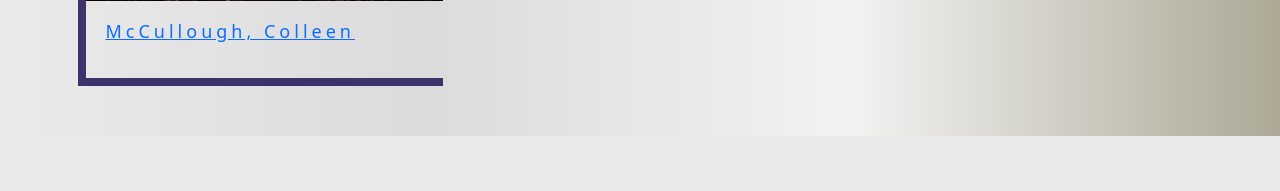
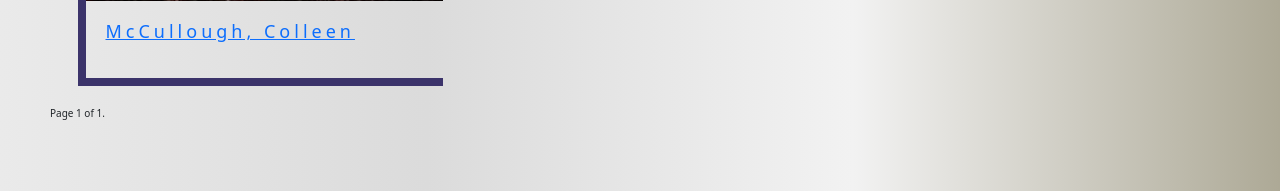
Before and after one commit to ErmolaE/Authors_Books_service, a Django app: page /authors/ in a window 1280 px wide. Shown: the part 1181-1372 px from the top of the page. Before the commit the page ends 1317 px from the top, so only its background shows below. Run offline with Django 4.2, Linux system fonts and the light colour scheme; data comes from the database, SQL or seed files in the repository; some libraries are stand-ins or nearby versions.

Commit message:
add paginator to authors

```diff
--- a/app/templates/authors.html
+++ b/app/templates/authors.html
@@ -6,7 +6,7 @@
 
 <div class="container">
     <div class="row">
-        {% for a in authors %}
+        {% for a in page_obj %}
         <div class="col-md-4 col-sm-6">
             <div class="our-team">
                 <div class="team-image">
@@ -29,5 +29,22 @@
 
     </div>
 </div>
+<div class="pagination">
+    <span class="step-links">
+        {% if page_obj.has_previous %}
+        <a href="?page=1">&laquo; first</a>
+        <a href="?page={{ page_obj.previous_page_number }}">previous</a>
+        {% endif %}
+
+        <span class="current">
+            Page {{ page_obj.number }} of {{ page_obj.paginator.num_pages }}.
+        </span>
+
+        {% if page_obj.has_next %}
+        <a href="?page={{ page_obj.next_page_number }}">next</a>
+        <a href="?page={{ page_obj.paginator.num_pages }}">last &raquo;</a>
+        {% endif %}
+    </span>
+</div>
 
 {% endblock maincontent %}
--- a/app/views.py
+++ b/app/views.py
@@ -43,8 +43,11 @@ def authors(request):
     """
 
     authors = Author.objects.all()
+    paginator = Paginator(authors, 18)
+    page_number = request.GET.get("page")
+    page_obj = paginator.get_page(page_number)
 
-    return render(request, 'authors.html', {"authors": authors})
+    return render(request, 'authors.html', {"authors": authors, "page_obj": page_obj})
 
 
 def author(request, id):
```
